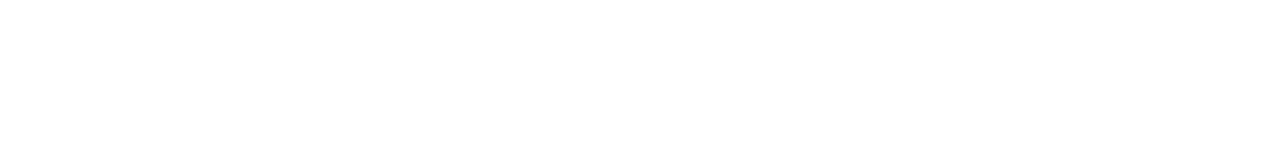
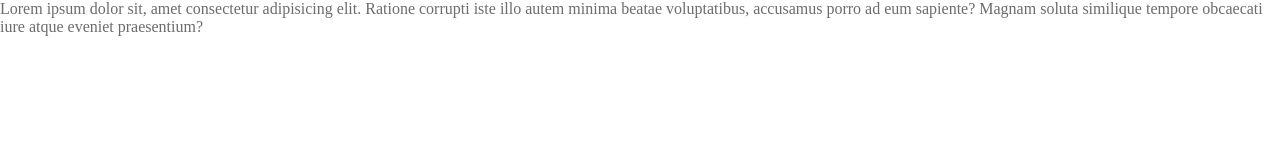
Before and after one commit to iguinhozinho/projeto-travelgram, a plain HTML site: page index.html in a window 1280 px wide. Drawn offline with Linux system fonts and the light colour scheme.

Commit message:
initial style guide

```diff
--- a/index.html
+++ b/index.html
@@ -7,6 +7,6 @@
     <link rel="stylesheet" href="styles/index.css">
 </head>
 <body>
-
+    <p>Lorem ipsum dolor sit, amet consectetur adipisicing elit. Ratione corrupti iste illo autem minima beatae voluptatibus, accusamus porro ad eum sapiente? Magnam soluta similique tempore obcaecati iure atque eveniet praesentium?</p>
 </body>
 </html>
--- a/styles/global.css
+++ b/styles/global.css
@@ -1,5 +1,20 @@
-*{
-    margin: 0;
-    padding: 0;
-    box-sizing: border-box;
+* {
+  margin: 0;
+  padding: 0;
+  box-sizing: border-box;
 }
+
+:root {
+  --brand-color: #ef5f4c;
+  --background-color: #ffffff;
+  --surface-color: #f5f5f5;
+  --skeleton-color: #d9d9d9;
+  --shape-transparent: #ffffff8f;
+  --text-color-primary: #313131;
+  --text-color-secondary: #6c6c6c;
+}
+
+body {
+  color: var(--text-color-secondary);
+  background-color: var(--background-color);
+}
```
Also changed, not shown: assets/AirplaneTilt.svg (added), assets/Image 01.png (added), assets/Image 02.png (added), assets/Image 03.png (added), assets/Image 04.png (added), assets/Image 05.png (added), assets/Image 06.png (added), assets/Image 07.png (added), assets/Image 08.png (added), assets/Image 09.png (added), assets/Image 10.png (added), assets/Image 11.png (added), assets/Image.svg (added), assets/Logo.svg (added), 2 more files, 1 other file.
